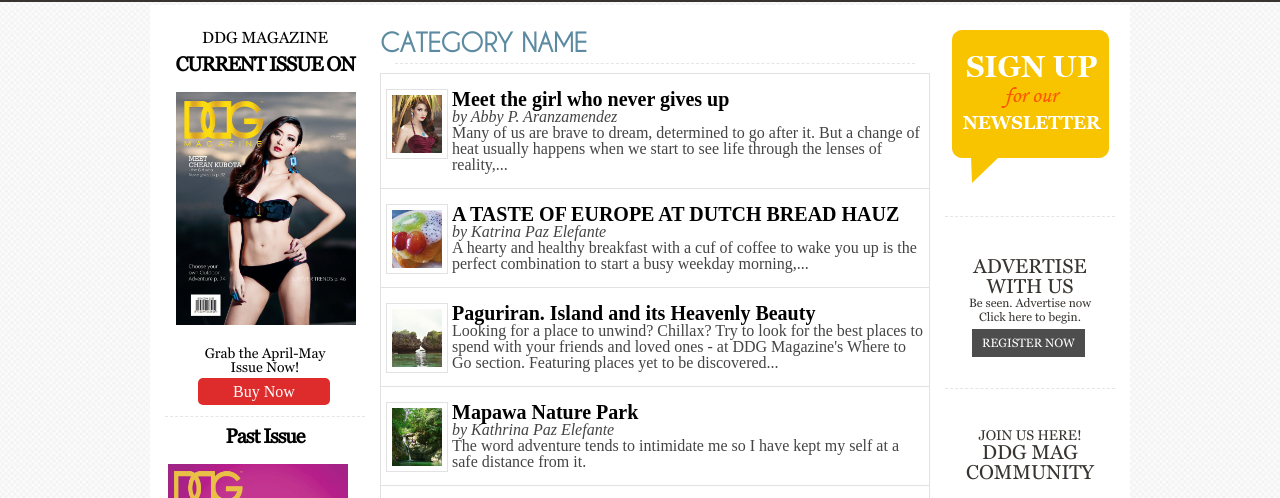
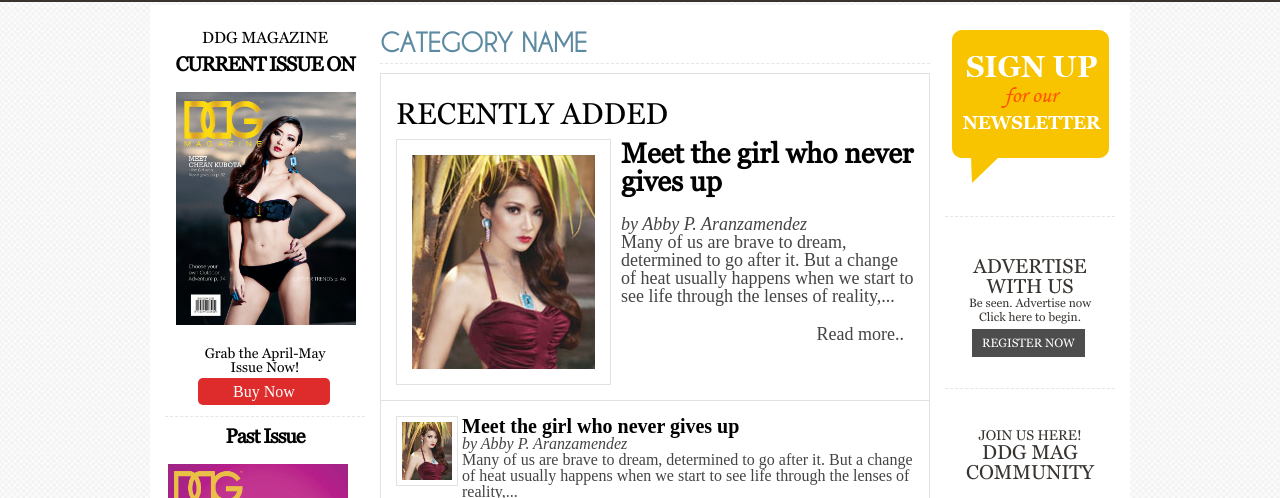
Before and after one commit to DigiMarketing/DDG-magazine, a plain HTML site: page category-page.html in a window 1280 px wide. Shown: the part 270-768 px from the top of the page. Drawn offline with Linux system fonts and the light colour scheme.

Commit message:
category pages recently added design

```diff
--- a/assets/layout.css
+++ b/assets/layout.css
@@ -607,8 +607,59 @@
 	height: 0;
 	border-top: 1px dashed rgba(0, 0, 0, 0.1);
 	border-bottom: 1px dashed rgba(255, 255, 255, 0.3);
-	margin-left: 15px;
-	margin-right: 15px;
+	/*margin-left: 15px;
+	margin-right: 15px;*/
+}
+
+.recently-added {
+	border: 1px #e2e2e2 solid;
+	border-bottom: none;
+	padding: 15px 15px;
+}
+
+.recently-added h3 {
+	font-family: "GeorgiaFont";
+	font-size: 30px;
+	text-transform: uppercase;
+	padding: 10px 0;
+}
+
+.recently-added img {
+	float: left;
+	padding: 15px 15px;
+	margin-right: 10px;
+	border: 1px #e2e2e2 solid;
+}
+
+.recently-added h2{
+	font-family: "GeorgiaFont";
+	font-weight: bold;
+	padding-bottom: 20px;
+	font-size: 28px;
+}
+
+.recently-added p {
+	color: #444;
+	font-size: 18px;
+}
+
+.recently-added p.author {
+	font-style: italic;
+}
+
+.recently-added p.read-more {
+	padding-top: 20px;
+	padding-right: 10px;
+	float: right;
+}
+
+.recently-added p.read-more a {
+	text-decoration: none;
+	color: #444;
+}
+
+.recently-added p.read-more a:hover {
+	color: #888;
 }
 
 .container .category .the_post_url {
@@ -623,7 +674,7 @@
 }
 
 .container .category .the_post_url .the_post {
-	padding: 15px 5px;
+	padding: 15px 15px;
 	margin: 0;
 	border-bottom: 1px #e2e2e2 solid
 }
--- a/category-page.html
+++ b/category-page.html
@@ -79,6 +79,17 @@
 		<div class="main-container category">
 			<h1>Category Name</h1>
 			<hr class="dashed">
+
+			<div class="recently-added">
+				<h3>Recently Added</h3>
+					<img src="images/article-featured-image-1.jpg">
+					<h2>Meet the girl who never gives up</h2>
+					<p class="author">by Abby P. Aranzamendez</p>
+					<p>Many of us are brave to dream, determined to go after it. But a change of heat usually happens when we start to see life through the lenses of reality,...</p>
+					<p class="read-more"><a href="">Read more..</a></p>
+					<div class="clearfloat"></div>
+			</div>
+
 			<div class="item">
 				<a href="" class="the_post_url">
 				<div class="the_post">
@@ -265,7 +276,7 @@
 
 	});
 
-	//$(".preloading").hide();
+	$(".preloading").hide();
 </script>
 </body>
 </html>
```
